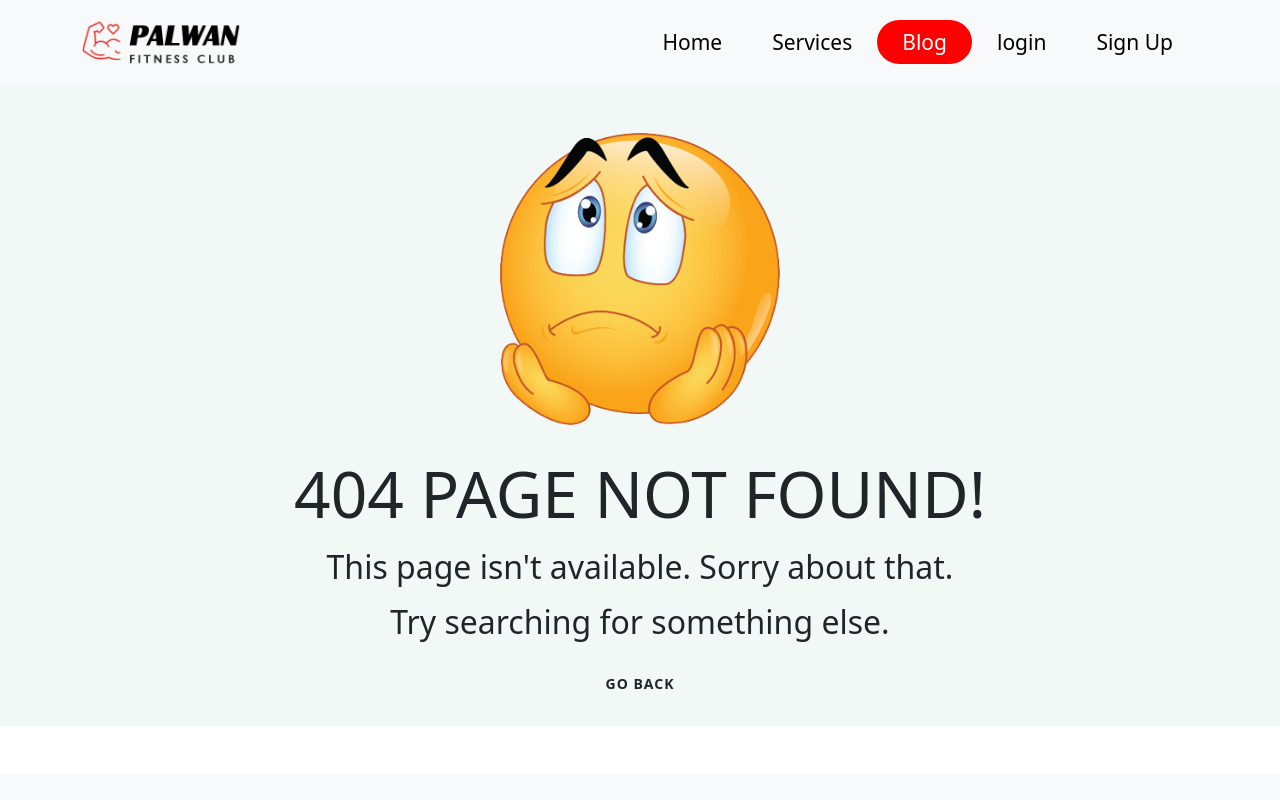
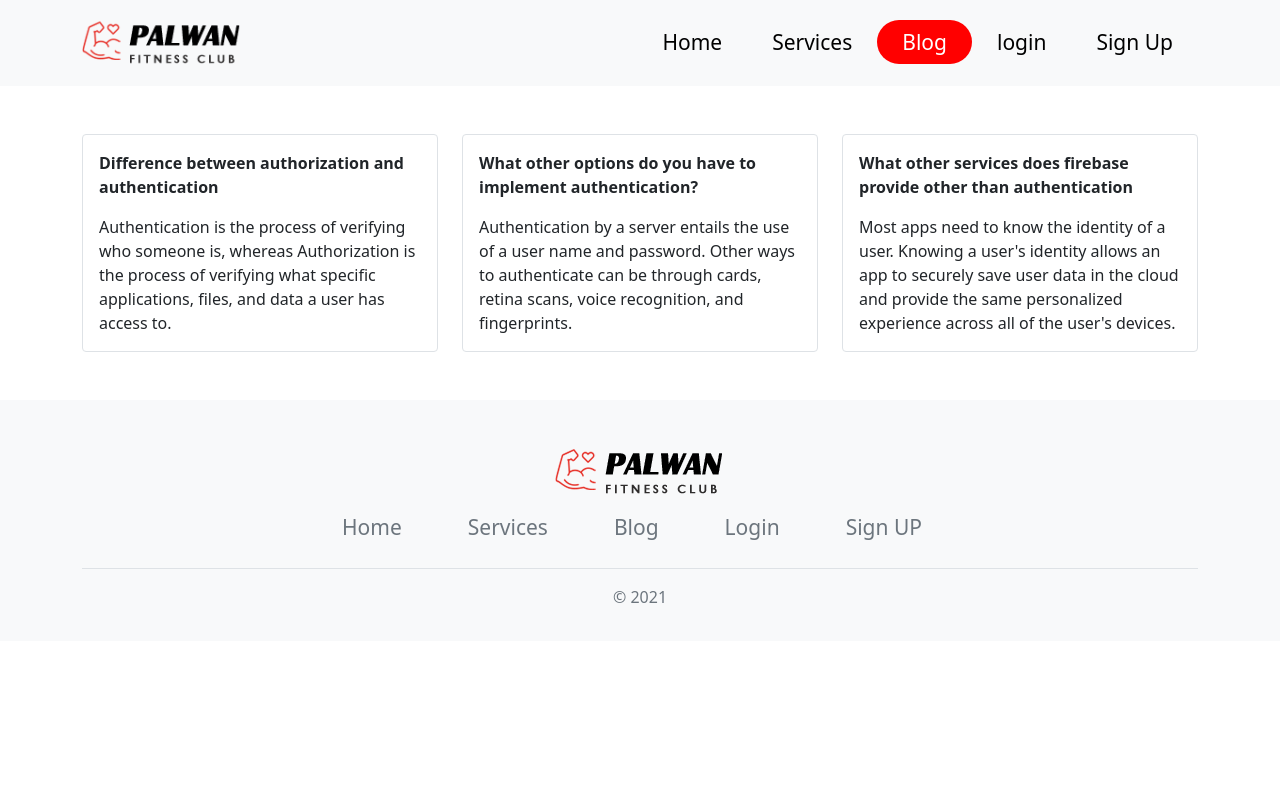
Before and after one commit to Pranto40/palwan-fitness-club, a React (Create React App) app: page /blog in a window 1280 px wide. Before the commit this address had no page. Shown: the top 800 px of the page. Built offline with nearby package versions, Linux system fonts and the light colour scheme.

Commit message:
blog section added

```diff
--- /dev/null
+++ b/public/blogData.json
@@ -0,0 +1,14 @@
+[
+    {
+        "title": "Difference between authorization and authentication",
+        "description": "Authentication is the process of verifying who someone is, whereas Authorization is the process of verifying what specific applications, files, and data a user has access to."
+    },
+    {
+        "title": "What other options do you have to implement authentication?",
+        "description": "Authentication by a server entails the use of a user name and password. Other ways to authenticate can be through cards, retina scans, voice recognition, and fingerprints."
+    },
+    {
+        "title": " What other services does firebase provide other than authentication",
+        "description": "Most apps need to know the identity of a user. Knowing a user's identity allows an app to securely save user data in the cloud and provide the same personalized experience across all of the user's devices."
+    }
+]
--- a/src/App.js
+++ b/src/App.js
@@ -1,6 +1,7 @@
 import 'bootstrap/dist/css/bootstrap.min.css';
 import { Route, Routes } from 'react-router-dom';
 import './App.css';
+import Blog from './components/Blog/Blog';
 import Footer from './components/Footer/Footer';
 import Header from './components/Header/Header';
 import Home from './components/Home/Home';
@@ -16,6 +17,7 @@ function App() {
       <Routes>
         <Route path='/' element={<Home />}></Route>
         <Route path='/services' element={<Services />}></Route>
+        <Route path='/blog' element={<Blog />}></Route>
         <Route path='/login' element={<Login />}></Route>
         <Route path='/signUp' element={<SignUp />}></Route>
         <Route path='*' element={<NotFound />}></Route>
--- /dev/null
+++ b/src/Hooks/useBlog.js
@@ -0,0 +1,16 @@
+import { useEffect, useState } from "react";
+
+const useBlog = () => {
+    const [blogs, setBlogs] = useState([]);
+
+    useEffect(() => {
+        fetch('blogData.json')
+        .then(res => res.json())
+        .then(data => setBlogs(data))
+    }, []);
+    return (
+        [blogs, setBlogs]
+    );
+};
+
+export default useBlog;
--- /dev/null
+++ b/src/components/Blog/Blog.js
@@ -0,0 +1,21 @@
+import React from 'react';
+import useBlog from '../../Hooks/useBlog';
+import BlogDetails from '../BlogDetails/BlogDetails';
+
+const Blog = () => {
+    const [blogs] = useBlog([]);
+    return (
+        <div className='container'>
+            <div className="row mt-5">
+                {
+                    blogs.map(blog => <BlogDetails
+                    key = {blog.id}
+                    blog = {blog}
+                    ></BlogDetails>)
+                }
+            </div>
+        </div>
+    );
+};
+
+export default Blog;
--- /dev/null
+++ b/src/components/BlogDetails/BlogDetails.js
@@ -0,0 +1,15 @@
+import React from 'react';
+
+const BlogDetails = ({blog}) => {
+    const {title, description} = blog
+    return (
+        <div className='col-md-4'>
+            <article className='border px-3 rounded'>
+                <p className='mt-3'><strong>{title}</strong></p>
+                <p>{description}</p>
+            </article>
+        </div>
+    );
+};
+
+export default BlogDetails;
```
